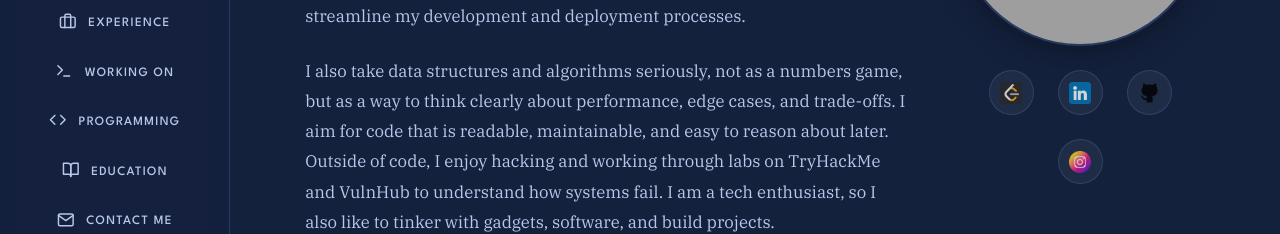
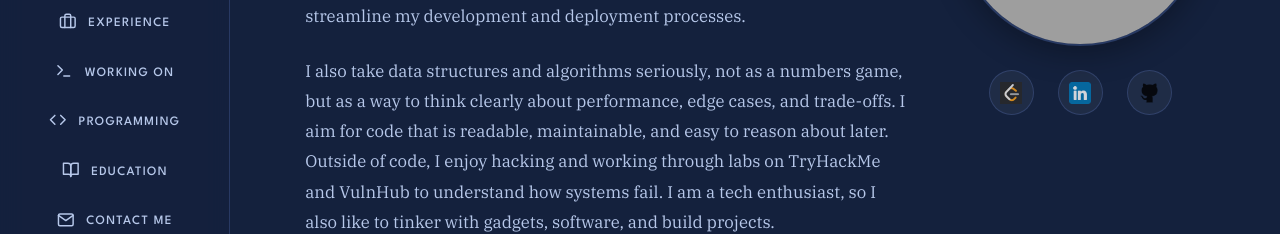
Before and after one commit to prakharDvedi/portfolio, a Next.js app: page /about in a window 1280 px wide. Shown: the part 297-531 px from the top of the page. Built offline with nearby package versions, Linux system fonts and the light colour scheme; grey boxes are pictures that could not be loaded.

Commit message:
Remove Instagram link from About and Sidebar components, and update homeSocialLinks to reflect changes

```diff
--- a/src/app/about/page.tsx
+++ b/src/app/about/page.tsx
@@ -86,11 +86,6 @@ export default function About() {
                 href: "https://github.com/prakharDvedi",
                 imgSrc: "/git.png",
               },
-              {
-                platform: "Instagram",
-                href: "https://www.instagram.com/bheega.billaaa/",
-                imgSrc: "/insta.png",
-              },
             ].map((social) => (
               <a
                 key={social.platform}
--- a/src/components/Sidebar.tsx
+++ b/src/components/Sidebar.tsx
@@ -51,10 +51,10 @@ const Sidebar = () => {
           prakhar.dwivedi
         </Link>
         <Link
-          href="https://www.instagram.com/bheega.billaaa/"
+          href="https://github.com/prakharDvedi"
           target="_blank"
           rel="noopener noreferrer"
-          aria-label="Open Instagram profile"
+          aria-label="Open GitHub profile"
         >
           <Image
             src="/807b5c4b02e765bb4930b7c66662ef4b.gif"
--- a/src/data/home.ts
+++ b/src/data/home.ts
@@ -53,11 +53,7 @@ export const homeSocialLinks: HomeSocialLink[] = [
     href: "https://codolio.com/profile/prakhardvedi",
     icon: "codolio",
   },
-  {
-    label: "Instagram",
-    href: "https://www.instagram.com/bheega.billaaa/",
-    icon: "instagram",
-  },
+
   {
     label: "LeetCode",
     href: "https://leetcode.com/u/prakhar_the_vedi/",
```
